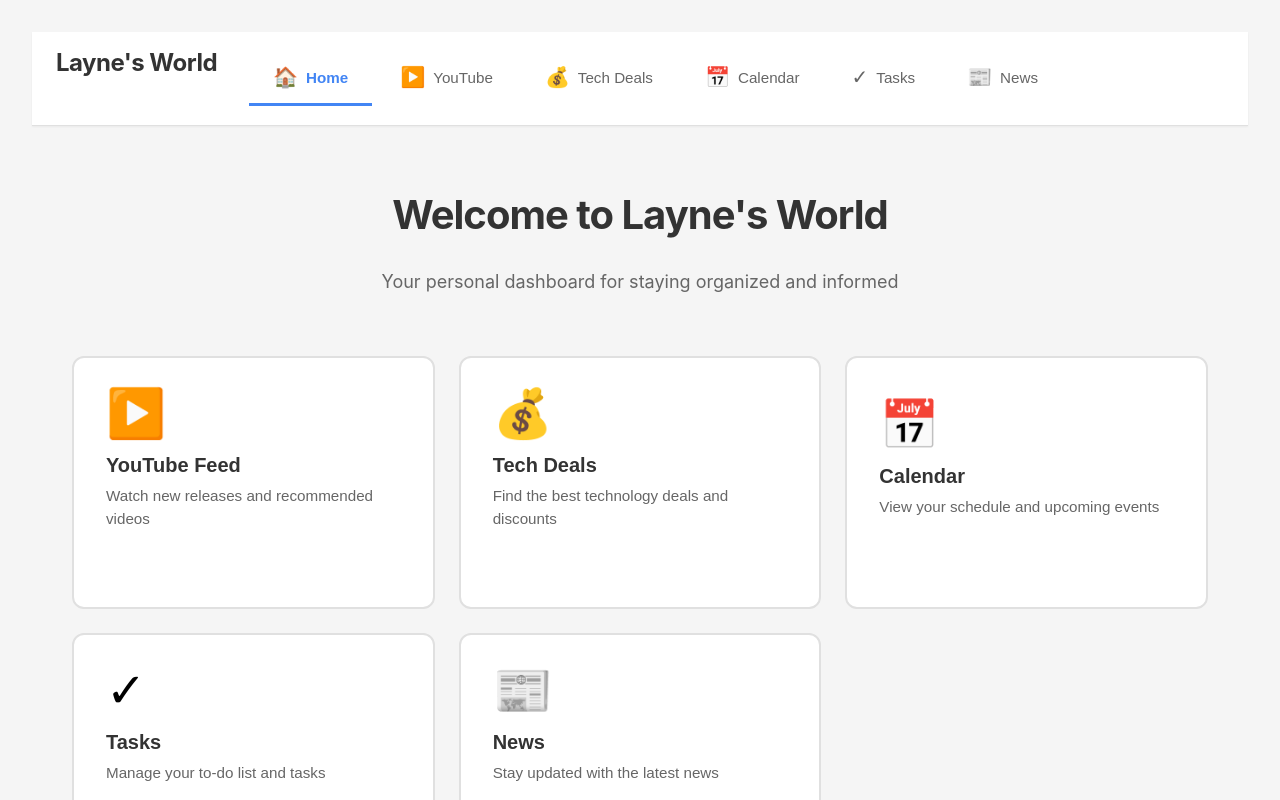
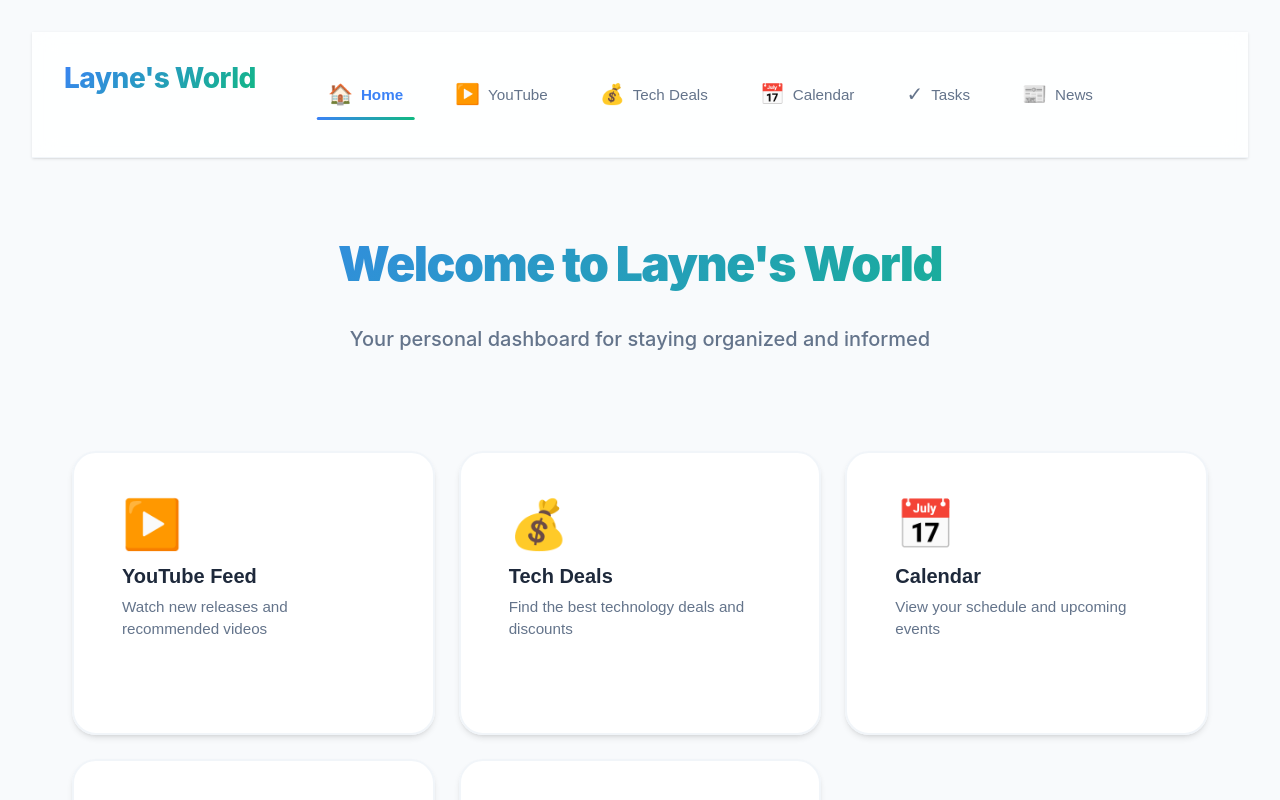
Before and after one commit to lhurstwork/Laynes_World, a React (Vite) app: page / in a window 1280 px wide. Shown: the top 800 px of the page. Built offline with nearby package versions, Linux system fonts and the light colour scheme; no server answers.

Commit message:
Modernize UI with cleaner design, glassmorphism effects, and improved styling

```diff
--- a/src/components/HomeScreen.css
+++ b/src/components/HomeScreen.css
@@ -9,24 +9,30 @@
 /* Hero Section */
 .home-hero {
   text-align: center;
-  padding: var(--spacing-xl) 0;
-  margin-bottom: var(--spacing-xl);
+  padding: var(--spacing-2xl) 0;
+  margin-bottom: var(--spacing-2xl);
 }
 
 .home-title {
-  font-size: 2.5rem;
-  font-weight: 700;
-  color: var(--color-text-primary);
-  margin: 0 0 var(--spacing-md) 0;
-  letter-spacing: -1px;
+  font-size: 3rem;
+  font-weight: 900;
+  background: linear-gradient(135deg, var(--color-primary) 0%, var(--color-secondary) 100%);
+  -webkit-background-clip: text;
+  -webkit-text-fill-color: transparent;
+  background-clip: text;
+  margin: 0 0 var(--spacing-lg) 0;
+  letter-spacing: -1.5px;
+  line-height: 1.1;
 }
 
 .home-subtitle {
-  font-size: 1.125rem;
+  font-size: 1.25rem;
   color: var(--color-text-secondary);
   margin: 0;
-  max-width: 600px;
+  max-width: 700px;
   margin: 0 auto;
+  line-height: 1.6;
+  font-weight: 500;
 }
 
 /* Grid of Cards */
@@ -38,15 +44,17 @@
 }
 
 .home-card {
-  background: var(--color-surface);
-  border: 2px solid var(--color-border);
-  border-radius: var(--radius-lg);
-  padding: var(--spacing-xl);
+  background: rgba(255, 255, 255, 0.95);
+  backdrop-filter: blur(10px);
+  border: 2px solid var(--color-border-light);
+  border-radius: var(--radius-xl);
+  padding: var(--spacing-2xl);
   text-align: left;
   cursor: pointer;
-  transition: all var(--transition-fast);
+  transition: all var(--transition-normal);
   position: relative;
   overflow: hidden;
+  box-shadow: var(--shadow-md);
 }
 
 .home-card::before {
@@ -55,8 +63,8 @@
   top: 0;
   left: 0;
   right: 0;
-  height: 4px;
-  background: var(--card-color, var(--color-primary));
+  height: 5px;
+  background: linear-gradient(90deg, var(--card-color, var(--color-primary)), var(--color-secondary));
   transform: scaleX(0);
   transform-origin: left;
   transition: transform var(--transition-normal);
@@ -64,8 +72,8 @@
 
 .home-card:hover {
   border-color: var(--card-color, var(--color-primary));
-  box-shadow: var(--shadow-lg);
-  transform: translateY(-4px);
+  box-shadow: var(--shadow-xl);
+  transform: translateY(-8px);
 }
 
 .home-card:hover::before {
--- a/src/components/Navigation.css
+++ b/src/components/Navigation.css
@@ -3,30 +3,35 @@
   position: sticky;
   top: 0;
   z-index: 100;
-  background: var(--color-surface);
-  border-bottom: 1px solid var(--color-border);
+  background: rgba(255, 255, 255, 0.85);
+  backdrop-filter: blur(12px);
+  -webkit-backdrop-filter: blur(12px);
+  border-bottom: 1px solid var(--color-border-light);
   box-shadow: var(--shadow-sm);
 }
 
 .navigation-container {
   max-width: 1400px;
   margin: 0 auto;
-  padding: 0 var(--spacing-lg);
+  padding: 0 var(--spacing-xl);
   display: flex;
   align-items: center;
-  gap: var(--spacing-xl);
+  gap: var(--spacing-2xl);
 }
 
 /* Brand */
 .navigation-brand {
-  padding: var(--spacing-md) 0;
+  padding: var(--spacing-lg) 0;
 }
 
 .navigation-title {
   margin: 0;
-  font-size: 1.5rem;
-  font-weight: 700;
-  color: var(--color-primary);
+  font-size: 1.75rem;
+  font-weight: 800;
+  background: linear-gradient(135deg, var(--color-primary) 0%, var(--color-secondary) 100%);
+  -webkit-background-clip: text;
+  -webkit-text-fill-color: transparent;
+  background-clip: text;
   letter-spacing: -0.5px;
 }
 
@@ -51,7 +56,7 @@
   padding: var(--spacing-md) var(--spacing-lg);
   background: transparent;
   border: none;
-  border-bottom: 3px solid transparent;
+  border-radius: var(--radius-md);
   cursor: pointer;
   font-size: 0.95rem;
   font-weight: 500;
@@ -61,20 +66,36 @@
   position: relative;
 }
 
+.navigation-tab::before {
+  content: '';
+  position: absolute;
+  bottom: 0;
+  left: 50%;
+  transform: translateX(-50%) scaleX(0);
+  width: 80%;
+  height: 3px;
+  background: linear-gradient(90deg, var(--color-primary), var(--color-secondary));
+  border-radius: var(--radius-full);
+  transition: transform var(--transition-normal);
+}
+
 .navigation-tab:hover {
   color: var(--color-text-primary);
-  background: rgba(0, 0, 0, 0.03);
+  background: var(--color-primary-subtle);
 }
 
 .navigation-tab.active {
   color: var(--color-primary);
-  border-bottom-color: var(--color-primary);
   font-weight: 600;
+}
+
+.navigation-tab.active::before {
+  transform: translateX(-50%) scaleX(1);
 }
 
 .navigation-tab:focus-visible {
   outline: 2px solid var(--color-primary);
-  outline-offset: -2px;
+  outline-offset: 2px;
 }
 
 .tab-icon {
--- a/src/index.css
+++ b/src/index.css
@@ -4,49 +4,58 @@
 
 /* CSS Variables for Consistent Color Scheme */
 :root {
-  /* Primary Colors */
-  --color-primary: #4285f4;
-  --color-primary-dark: #3367d6;
-  --color-primary-light: #669df6;
+  /* Primary Colors - Modern Blue */
+  --color-primary: #3b82f6;
+  --color-primary-dark: #2563eb;
+  --color-primary-light: #60a5fa;
+  --color-primary-subtle: #dbeafe;
 
-  /* Secondary Colors */
-  --color-secondary: #34a853;
-  --color-secondary-dark: #2d8e47;
-  --color-secondary-light: #5bb974;
+  /* Secondary Colors - Vibrant Green */
+  --color-secondary: #10b981;
+  --color-secondary-dark: #059669;
+  --color-secondary-light: #34d399;
+  --color-secondary-subtle: #d1fae5;
 
   /* Accent Colors */
-  --color-accent: #fbbc04;
-  --color-accent-dark: #f9ab00;
-  --color-accent-light: #fcc934;
+  --color-accent: #f59e0b;
+  --color-accent-dark: #d97706;
+  --color-accent-light: #fbbf24;
 
   /* Error/Warning Colors */
-  --color-error: #ea4335;
-  --color-error-dark: #d33b2c;
-  --color-warning: #ff9800;
+  --color-error: #ef4444;
+  --color-error-dark: #dc2626;
+  --color-warning: #f59e0b;
+  --color-success: #10b981;
 
-  /* Neutral Colors */
-  --color-background: #f5f5f5;
+  /* Neutral Colors - Softer palette */
+  --color-background: #f8fafc;
   --color-surface: #ffffff;
-  --color-border: #e0e0e0;
-  --color-text-primary: #333333;
-  --color-text-secondary: #666666;
-  --color-text-disabled: #999999;
+  --color-surface-elevated: #ffffff;
+  --color-border: #e2e8f0;
+  --color-border-light: #f1f5f9;
+  --color-text-primary: #1e293b;
+  --color-text-secondary: #64748b;
+  --color-text-disabled: #94a3b8;
 
-  /* Shadows */
-  --shadow-sm: 0 1px 2px rgba(0, 0, 0, 0.05);
-  --shadow-md: 0 4px 6px rgba(0, 0, 0, 0.1);
-  --shadow-lg: 0 10px 15px rgba(0, 0, 0, 0.1);
-  --shadow-hover: 0 6px 12px rgba(0, 0, 0, 0.15);
+  /* Shadows - More subtle and modern */
+  --shadow-xs: 0 1px 2px 0 rgba(0, 0, 0, 0.05);
+  --shadow-sm: 0 1px 3px 0 rgba(0, 0, 0, 0.1), 0 1px 2px -1px rgba(0, 0, 0, 0.1);
+  --shadow-md: 0 4px 6px -1px rgba(0, 0, 0, 0.1), 0 2px 4px -2px rgba(0, 0, 0, 0.1);
+  --shadow-lg: 0 10px 15px -3px rgba(0, 0, 0, 0.1), 0 4px 6px -4px rgba(0, 0, 0, 0.1);
+  --shadow-xl: 0 20px 25px -5px rgba(0, 0, 0, 0.1), 0 8px 10px -6px rgba(0, 0, 0, 0.1);
+  --shadow-hover: 0 12px 20px -5px rgba(59, 130, 246, 0.2), 0 4px 8px -4px rgba(59, 130, 246, 0.1);
 
   /* Transitions */
-  --transition-fast: 150ms ease;
-  --transition-normal: 250ms ease;
-  --transition-slow: 350ms ease;
+  --transition-fast: 150ms cubic-bezier(0.4, 0, 0.2, 1);
+  --transition-normal: 250ms cubic-bezier(0.4, 0, 0.2, 1);
+  --transition-slow: 350ms cubic-bezier(0.4, 0, 0.2, 1);
 
-  /* Border Radius */
-  --radius-sm: 4px;
-  --radius-md: 8px;
-  --radius-lg: 12px;
+  /* Border Radius - More modern */
+  --radius-sm: 6px;
+  --radius-md: 12px;
+  --radius-lg: 16px;
+  --radius-xl: 24px;
+  --radius-full: 9999px;
 
   /* Spacing */
   --spacing-xs: 0.25rem;
@@ -54,6 +63,7 @@
   --spacing-md: 1rem;
   --spacing-lg: 1.5rem;
   --spacing-xl: 2rem;
+  --spacing-2xl: 3rem;
 }
 
 /* Base Styles */
@@ -70,7 +80,9 @@ body {
   -webkit-font-smoothing: antialiased;
   -moz-osx-font-smoothing: grayscale;
   color: var(--color-text-primary);
-  background-color: var(--color-background);
+  background: linear-gradient(135deg, #f8fafc 0%, #e0e7ff 100%);
+  background-attachment: fixed;
+  line-height: 1.6;
 }
 
 /* Focus Styles for Accessibility */
```
Also changed, not shown: src/components/DealsWidget.css (+160 -92 lines), src/components/NewsWidget.css (+68 -46 lines).
